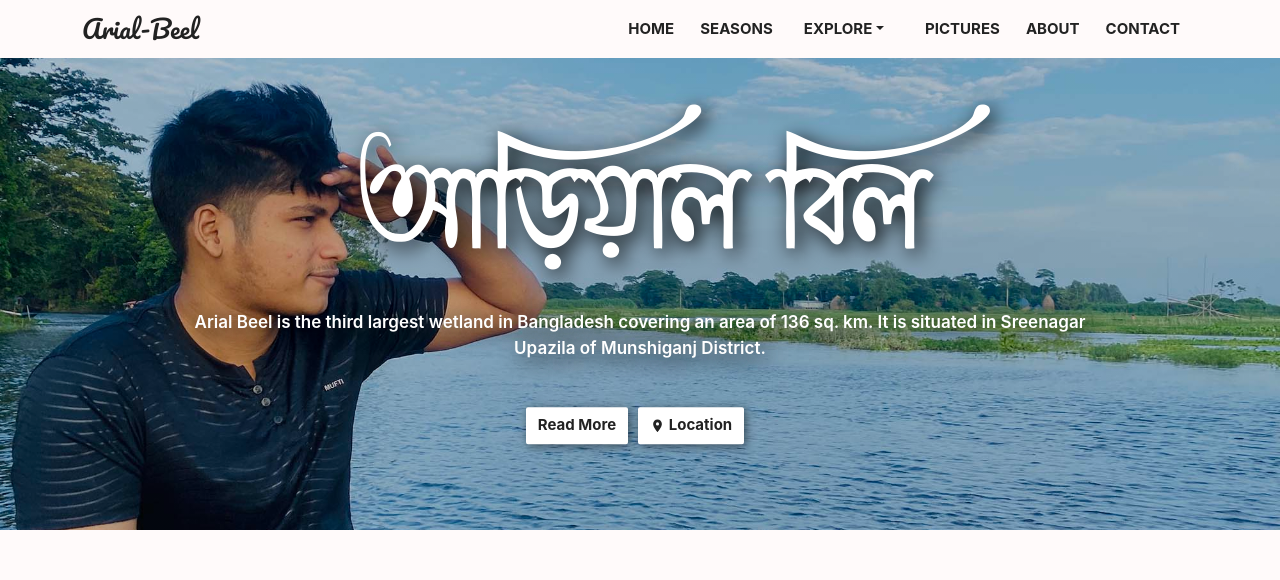
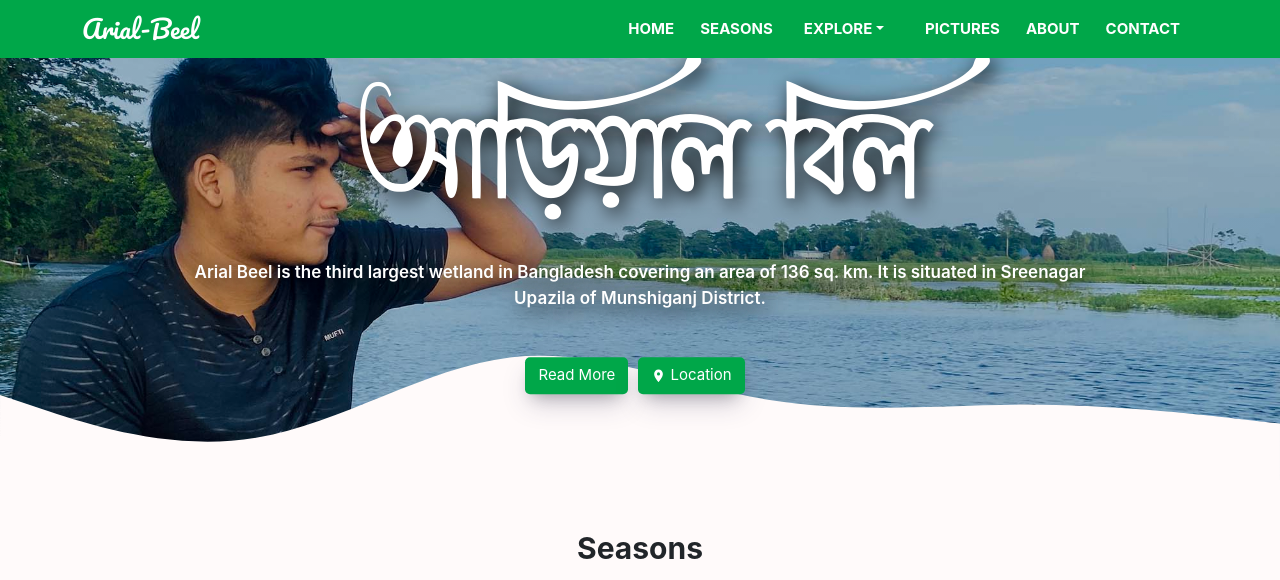
Before and after one commit to codingwithprince/arial-beel-website, a React (Create React App) app: page / in a window 1280 px wide. Shown: the top 580 px of the page. Built offline with nearby package versions, Linux system fonts and the light colour scheme; a web font is replaced by a local one.

Commit message:
added about

```diff
--- a/src/components/About/About.css
+++ b/src/components/About/About.css
@@ -1,18 +1,13 @@
 .about-section{
-    background-image: linear-gradient(rgba(0,0,0,0.5), rgba(0,0,0,0.5)),url('https://travelbd.xyz/en/wp-content/uploads/2020/11/ab1.jpg');
-    background-repeat: no-repeat;
-    background-size: cover;
-    background-position: center;
     padding-bottom: 50px;
     padding-top: 50px;
 }
 .about-text{
-    font-size: 18px;
-    color: #fff;
+    color: #222;
     text-align: justify;
     padding: 5px;
 }
-span{
+.span{
     font-size: 40px;
     font-weight: 600;
     padding-right: 2px;
--- a/src/components/About/About.js
+++ b/src/components/About/About.js
@@ -1,6 +1,7 @@
 import React from 'react';
 import './About.css'
 import { Container, Row, Col } from 'react-bootstrap';
+import Iframe from 'react-iframe';
 
 const About = () => {
     return (
@@ -8,7 +9,8 @@ const About = () => {
             <h2 className="section-title text-center">About</h2>
             <Container fluid className="about-section">
                 <Container>
-                    <p className="about-text"><span>A</span>rial Beel is the third largest wetland in Bangladesh covering an area of 136 sq. km. It is situated in Sreenagar Upazila of Munshiganj District. The beel consists of many small ponds and canals. During the rainy season,
+                <Iframe width="100%" height="400" src="https://www.youtube.com/embed/LO0BX94rx6k" title="YouTube video player" frameborder="0" allow="accelerometer; autoplay; clipboard-write; encrypted-media; gyroscope; picture-in-picture" allowfullscreen></Iframe>
+                    <p className="about-text"><span className="span">A</span>rial Beel is the third largest wetland in Bangladesh covering an area of 136 sq. km. It is situated in Sreenagar Upazila of Munshiganj District. The beel consists of many small ponds and canals. During the rainy season,
                         the plants become livelier and the vast with land borders look exotic. Though the beel reduces in winter, it still remains navigable. The beel abounds in fish and during the dry season the farmer's corns and vegetables in the dry area. The pumpkin of this beel is famous. You can have a tour of the beel by boats. The beel is just 35 km from Dhaka and can be reached in an hour and a half.
                         Arial Beel, located south of the capital city, between the Padma and Dhaleshwari rivers, is the third-largest wetland in Bangladesh covering an area of 136 square kilometers.Breeding ground of a large number of fish species, Aral Beel turns into a vast sea during the rainy season. Though fishing continues to be the main occupation of the local community, in winter some portion of the beel turns green with the cultivation of various types of crops and vegetables.
                         Sagardighi is the biggest while Laldighi is the second biggest "denga." Boal, Chitol, Gozar, and Koi are the famous fish species of the area. Sources told this visitor that fish worth about Tk 20 crore are sold every month.
--- a/src/components/Header/Navbar.css
+++ b/src/components/Header/Navbar.css
@@ -52,7 +52,7 @@
 .navbar{
 	padding: 5px 5%;
     z-index: 4;
-    background-color: #FFFAFA !important;
+    background-color: #00a749 !important;
 	position:fixed;
 	top:0;
 	width: 100%;
@@ -62,14 +62,14 @@
     text-transform: capitalize;
     font-family: 'Pacifico', cursive;
     text-decoration: none;
-    color: #222 !important;
+    color: #fff !important;
 }
 .nav-item{
 	margin-right: 15px;
 	margin-left: 5px;
 }
 .nav-link{
-	color: #222 !important;
+	color: #fff !important;
 	font-size: 15px;
 	font-weight: 700;
 	text-transform: uppercase;
@@ -79,13 +79,13 @@
     text-decoration: none;
     outline: 0;
 	border-radius: .25rem;
-    box-shadow: 0 0 0 .20rem rgba(255, 255, 255, 0.233);
+    box-shadow:none;
 }
 .navbar-nav{
 	float: right;
 	text-align: right;
-	color: #222;
+	color: #fff;
 }
 .navbar-light .navbar-toggler{
-	border-color: rgba(255, 255, 255, 0.534);
+	border-color: transparent;
 }
--- a/src/components/Header/NavbarItem.js
+++ b/src/components/Header/NavbarItem.js
@@ -10,7 +10,7 @@ const NavbarItem = () => {
         <Container>
             <Link className="navbar-brand" to="/">arial-beel</Link>
             <Navbar.Toggle aria-controls="basic-navbar-nav">
-                <span><AiOutlineMenuFold color="#000" fontSize="25px" /></span>
+                <span><AiOutlineMenuFold color="#fff" fontSize="25px" /></span>
                 </Navbar.Toggle>
             <Navbar.Collapse id="basic-navbar-nav">
             <Nav className="ms-auto">
--- a/src/components/Hero/Hero.css
+++ b/src/components/Hero/Hero.css
@@ -29,26 +29,19 @@
     padding: 10px 5%;
 }
 .button{
-    background-color: #fff;
-    border: 2px solid white;
-    padding: 5px 10px;
+    background-color: #00a749;
+    border: 0;
+    padding: 7px 13px;
     margin-right: 10px;
     font-size: 15px;
-    font-weight: 700;
-    border-radius: 2px;
-    color: #222;
+    border-radius: 5px;
+    color: #fff;
     transition: 0.5s;
     margin-top: 20px;
-    box-shadow: 2px 2px  10px rgba(0, 0, 0, 0.5);
+    box-shadow: rgba(50, 50, 93, 0.25) 0px 13px 27px -5px, rgba(0, 0, 0, 0.3) 0px 8px 16px -8px;
 }
-
-
 .button:hover{
-    background-color: transparent;
-    color: #fff;
-    border: 2px solid #fff;
-    font-weight: 700;
-    text-shadow: 2px 5px 10px rgba(0, 0, 0, 0.5);
+    background-color: #0dca5f;
 }
 .button:hover > .hero-btn {
     color: #fff;
@@ -56,5 +49,22 @@
 .hero-btn{
     font-size: inherit;
     text-decoration: none;
-    color: #222;
+    color: #fff;
 }
+.wave{
+    position: absolute;
+    bottom: 0;
+}
+
+
+@keyframes gradient {
+	0% {
+		background-position: 0% 50%;
+	}
+	50% {
+		background-position: 100% 50%;
+	}
+	100% {
+		background-position: 0% 50%;
+	}
+}
--- a/src/components/Hero/Hero.js
+++ b/src/components/Hero/Hero.js
@@ -1,11 +1,11 @@
 import React from 'react';
-import { MdLocationOn } from 'react-icons/md'
+import { MdLocationOn } from 'react-icons/md';
 import { Link } from 'react-router-dom';
 import './Hero.css';
 
 const Hero = () => {
     return (
-        <div className="hero-area header-area mt-5">
+        <div className="hero-area header-area">
             <div className="bg-darks"></div>
              {/* <!--Overlay  --> */}
             <div class="content">
@@ -15,6 +15,9 @@ const Hero = () => {
                 <button className="button"><a href="#about" className="hero-btn">Read More </a></button>
                 <button className="button"><a href="#location" className="hero-btn"> <MdLocationOn /> Location </a></button>
             </div>
+            <svg className="wave" xmlns="http://www.w3.org/2000/svg" viewBox="0 0 1440 320">
+  <path fill="#FFFAFA" fill-opacity="1" d="M0,224L48,240C96,256,192,288,288,272C384,256,480,192,576,181.3C672,171,768,213,864,229.3C960,245,1056,235,1152,234.7C1248,235,1344,245,1392,250.7L1440,256L1440,320L1392,320C1344,320,1248,320,1152,320C1056,320,960,320,864,320C768,320,672,320,576,320C480,320,384,320,288,320C192,320,96,320,48,320L0,320Z"></path>
+</svg>
         </div>
     );
 };
--- a/src/components/Home/Home.js
+++ b/src/components/Home/Home.js
@@ -7,7 +7,7 @@ import Seasons from '../Seasons/Seasons';
 
 const Home = () => {
     return (
-        <div className="home section-padding">
+        <div className="home">
             {/* === Hero Section === */}
             <Hero />
             {/* === Seasons Section === */}
--- a/src/components/ImageGallery/ImageGallery.js
+++ b/src/components/ImageGallery/ImageGallery.js
@@ -25,7 +25,7 @@ const ImageGallery = () => {
                         <img src="https://newshour.media/wp-content/uploads/2017/08/29412812680_77a13c1575_b-1-1.jpg" alt="" />
                     </Col>
                 </Row>
-                <button className="btn btn-success d-block mt-5 m-auto">See More</button>
+                <button className="button d-block mt-5 m-auto">See More</button>
             </Container>
         </div>
     );
```
